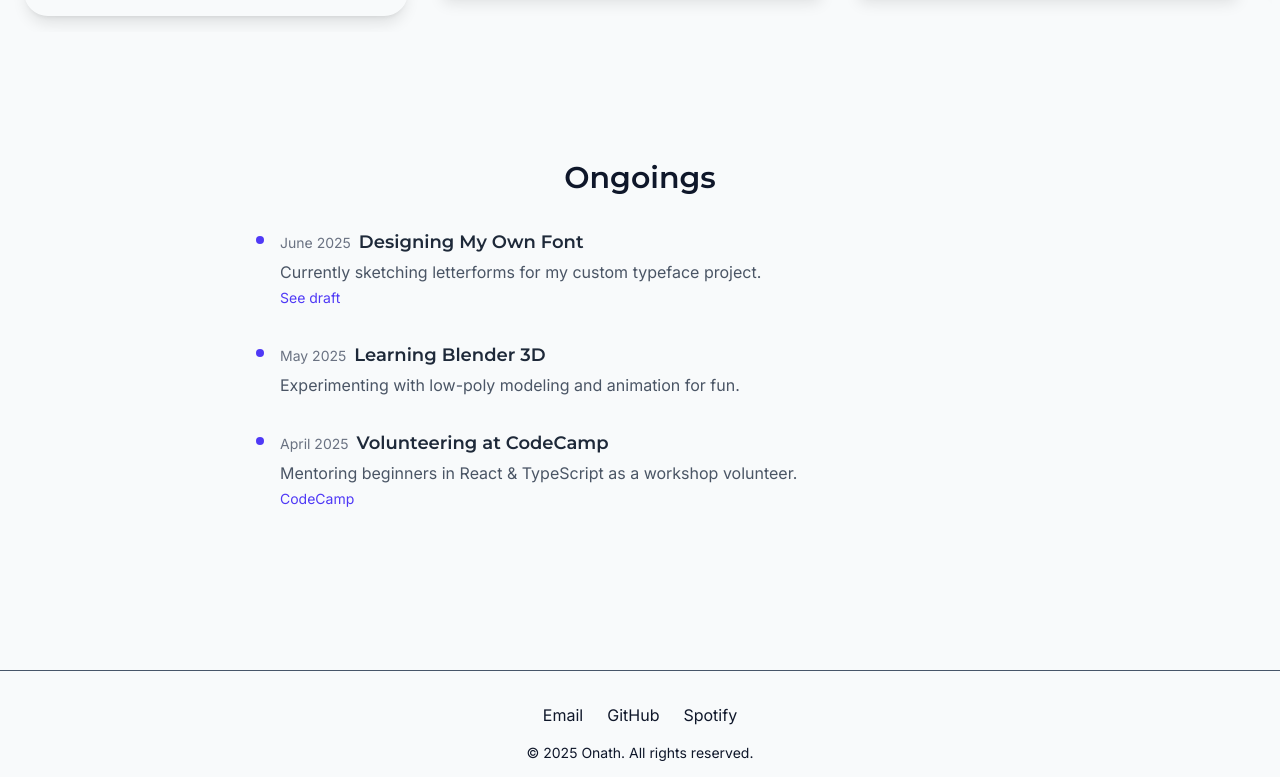
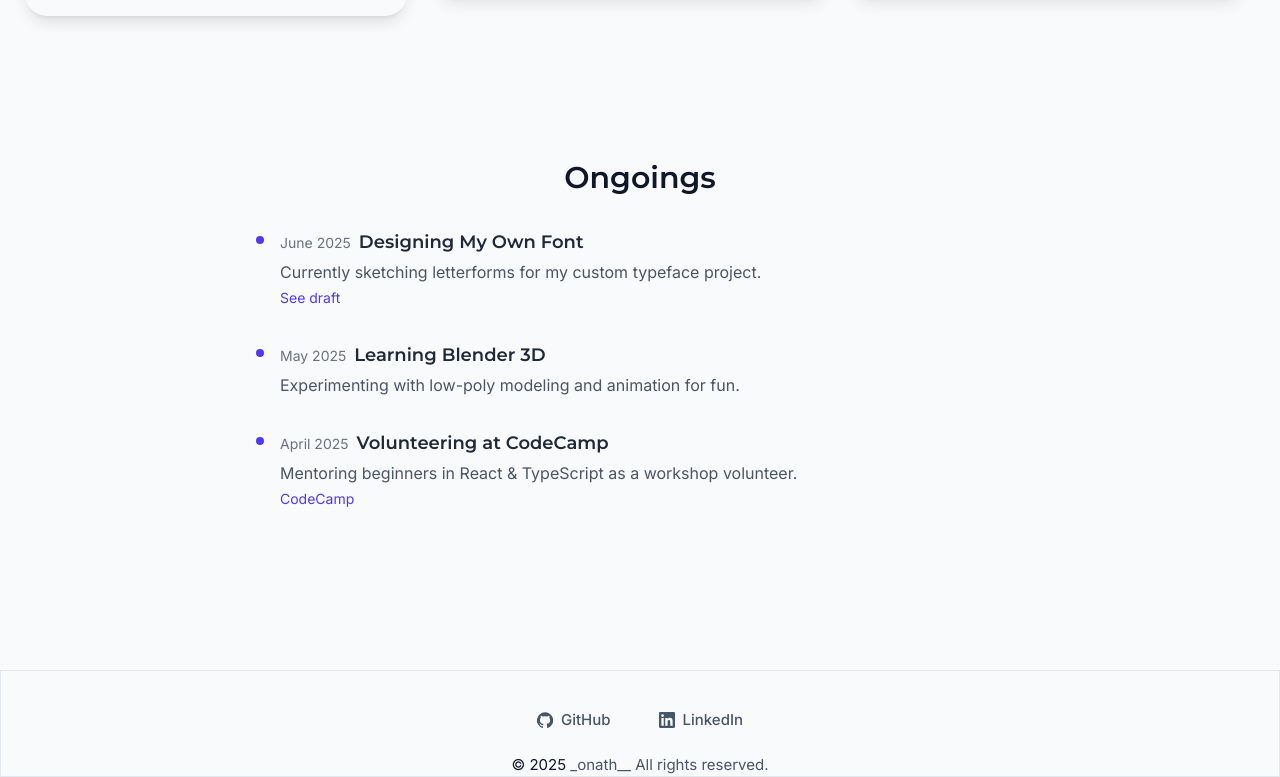
Before and after one commit to leandoer969/leandoer969.github.io, a React (Vite) app: page / in a window 1280 px wide. Shown: the part 3340-4117 px from the top of the page. Built offline with nearby package versions, Linux system fonts and the light colour scheme.

Commit message:
feat(footer): switch to SVGR icons, keep tokens and a11y

```diff
--- a/src/components/Footer.tsx
+++ b/src/components/Footer.tsx
@@ -1,35 +1,82 @@
 import React from 'react';
+// SVGR (vite-plugin-svgr) import style:
+import GithubIcon from '../assets/icons/github.svg?react';
+import LinkedInIcon from '../assets/icons/linkedin.svg?react';
 
-const Footer: React.FC = () => (
-  <footer className="border-muted text-text-secondary mt-24 border-t pt-8 text-center">
-    <div className="flex flex-col items-center justify-center space-y-2 md:flex-row md:space-x-6 md:space-y-0">
+type LinkItem = {
+  href: string;
+  label: string;
+  external?: boolean;
+  ariaLabel?: string;
+  Icon: React.ComponentType<React.SVGProps<SVGSVGElement>>;
+};
+
+const links: LinkItem[] = [
+  // {
+  //   href: 'mailto:jonathan.leathers@notmyemail.ch', //TODO: update
+  //   label: 'Email',
+  //   ariaLabel: 'Email Jonathan',
+  //   Icon: EmailIcon,
+  // },
+  {
+    href: 'https://github.com/leandoer969',
+    label: 'GitHub',
+    external: true,
+    ariaLabel: 'Open GitHub profile',
+    Icon: GithubIcon,
+  },
+  // {
+  //   href: 'https://open.spotify.com/user/yourprofile', /insert profile
+  //   label: 'Spotify',
+  //   external: true,
+  //   ariaLabel: 'Open Spotify',
+  //   Icon: SpotifyIcon,
+  // },
+  {
+    href: 'https://www.linkedin.com/in/jonathanleathers', // <-- swap to your real handle
+    label: 'LinkedIn',
+    external: true,
+    ariaLabel: 'Open LinkedIn profile',
+    Icon: LinkedInIcon,
+  },
+];
+
+const Footer: React.FC = () => {
+  const year = new Date().getFullYear();
+
+  return (
+    <footer
+      role="contentinfo"
+      aria-label="Site footer"
+      className="navbar-glass border-default bg-bg mt-24 border-t px-4 pt-8 text-center"
+    >
+      <nav aria-label="Footer" className="mx-auto max-w-4xl">
+        <ul className="flex flex-col items-center justify-center gap-3 md:flex-row md:gap-6">
+          {links.map(({ href, label, external, ariaLabel, Icon }) => (
+            <li key={label}>
               <a
-        href="mailto:youremail@example.com"
-        className="hover:text-text-default transition"
+                href={href}
+                {...(external
+                  ? { target: '_blank', rel: 'noopener noreferrer' }
+                  : {})}
+                aria-label={ariaLabel ?? label}
+                className="focus-ring text-small text-muted hover:text-ink inline-flex items-center gap-2 rounded-2xl px-3 py-1.5 font-medium transition"
+                title={label}
               >
-        Email
+                <Icon aria-hidden="true" className="h-4 w-4" />
+                <span>{label}</span>
               </a>
-      <a
-        href="https://github.com/yourusername"
-        target="_blank"
-        rel="noopener noreferrer"
-        className="hover:text-text-default transition"
-      >
-        GitHub
-      </a>
-      <a
-        href="https://open.spotify.com/user/yourprofile"
-        target="_blank"
-        rel="noopener noreferrer"
-        className="hover:text-text-default transition"
-      >
-        Spotify
-      </a>
-    </div>
-    <p className="mt-4 text-sm">
-      &copy; {new Date().getFullYear()} Onath. All rights reserved.
+            </li>
+          ))}
+        </ul>
+      </nav>
+
+      <p className="text-small text-muted mx-auto mt-4">
+        <span className="text-ink">&copy; {year}</span> _onath__ All rights
+        reserved.
       </p>
     </footer>
   );
+};
 
 export default Footer;
```
Lines whose indentation alone changed are shown as unchanged.
